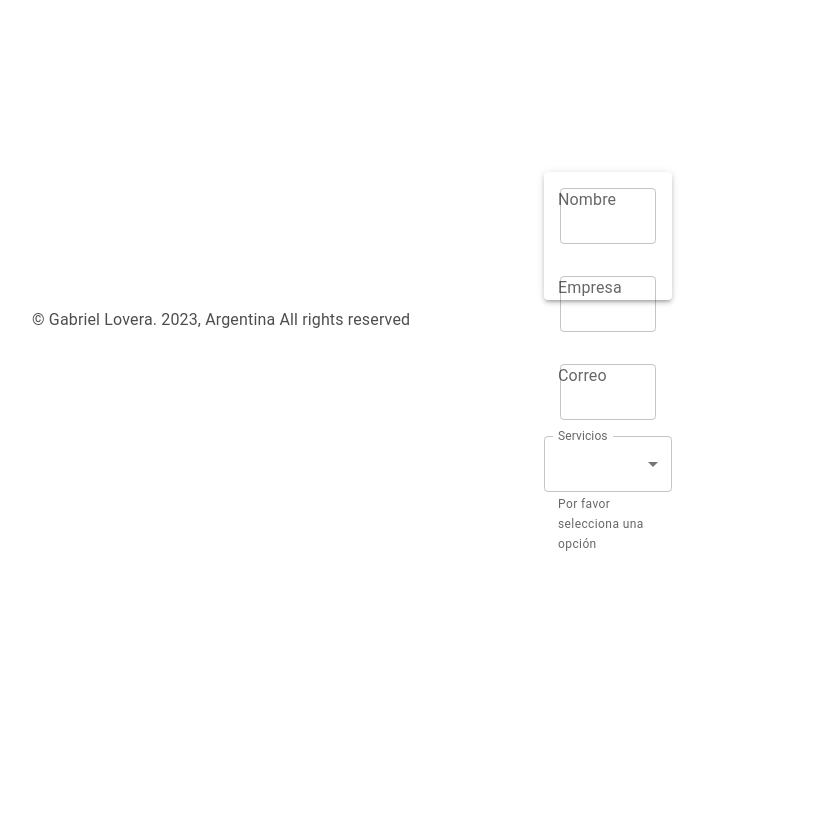
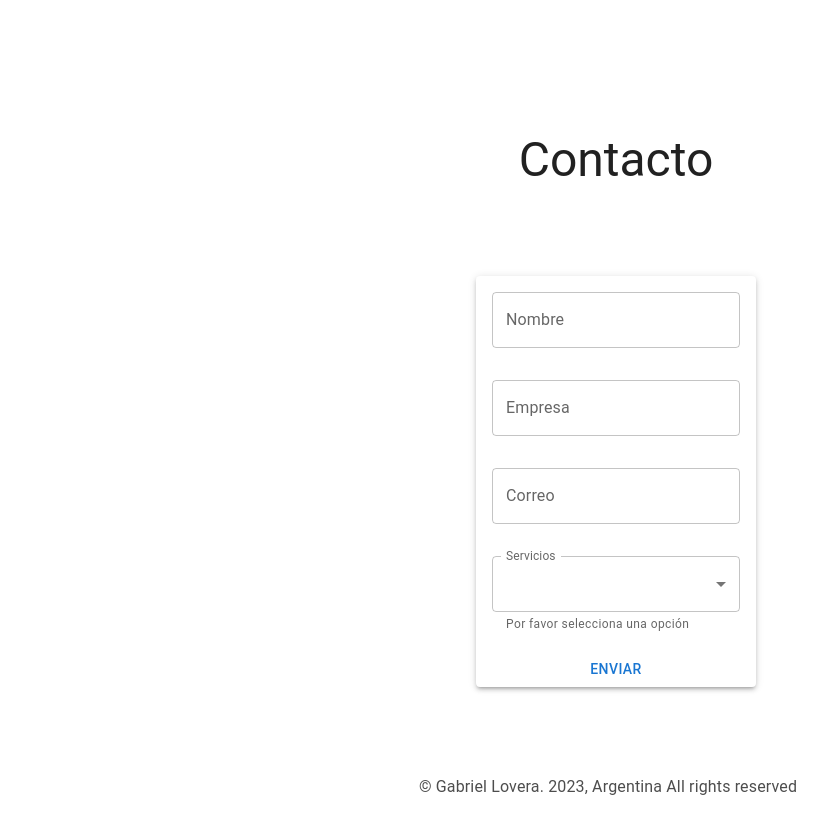
Before and after one commit to loveragabriel/cronologis_website, a React (Create React App) app: page / in a window 1280 px wide. Shown: the part 1200-2015 px from the top of the page, without its empty margins (32-859 px from the left). Before the commit the page ends 1755 px from the top, so only its background shows below. Built offline with nearby package versions, Linux system fonts and the light colour scheme; the HTML template or start-up script is replaced by a standard one.

Commit message:
form component fix

```diff
--- a/src/components/ContactForm.js
+++ b/src/components/ContactForm.js
@@ -1,5 +1,5 @@
 import React from 'react'
-import { Paper, Box, TextField } from '@mui/material'
+import { Paper, Box, TextField, Typography, Button, Container } from '@mui/material'
 import MenuItem from '@mui/material/MenuItem';
 
 
@@ -30,26 +30,24 @@ const inputsForm = [
 
 export const ContactForm = () => {
     return (
-        <div>
+        <Container sx={{ textAlign: 'center', margin: '3em' }}>
+            <Typography variant='h3' >Contacto</Typography>
             <Box
                 sx={{
                     marginTop: '5em',
                     display: 'flex',
                     justifyContent: 'center',
-                    flexWrap: 'wrap',
 
                     '& > :not(style)': {
                         m: 1,
-                        width: 128,
-                        height: 128,
                     },
                 }}
             >
 
-                <Paper elevation={3}>
+                <Paper elevation={3} sx={{ display: 'flex', flexDirection: 'column' }}>
                     {
                         inputsForm.map((input) => {
-                            return <TextField sx={{ padding: '1em' }} id="outlined-basic" label={input} variant="outlined" />
+                            return <TextField sx={{ margin: '1em', display: 'flex', justifyItems: 'center' }} id="outlined-basic" label={input} variant="outlined" />
 
                         })
                     }
@@ -59,16 +57,20 @@ export const ContactForm = () => {
                         label="Servicios"
                         defaultValue="Consulta"
                         helperText="Por favor selecciona una opción"
+                        sx={{ margin: '1em' }}
                     >
                         {services.map((option) => (
-                            <MenuItem key={option.value} value={option.value}>
+                            <MenuItem key={option.value} value={option.value} >
                                 {option.label}
                             </MenuItem>
                         ))}
                     </TextField>
+                    <Button>Enviar</Button>
+
                 </Paper>
+
             </Box>
 
-        </div>
+        </Container>
     )
 }
--- a/src/components/Footer.js
+++ b/src/components/Footer.js
@@ -4,7 +4,7 @@ import React from 'react'
 export const Footer = () => {
   return (
     <Container>
-        <Typography variant='p' sx={{display:'flex',textAlign:'center', opacity:'0.8', position:'relative', bottom:'0'}}>
+        <Typography variant='p' sx={{display:'flex', justifyContent:'center', opacity:'0.8', position:'relative', bottom:'0', marginTop:'5em', paddingBottom:'1em'}}>
         © Gabriel Lovera. 2023, Argentina All rights reserved
         </Typography>
     </Container>
```
